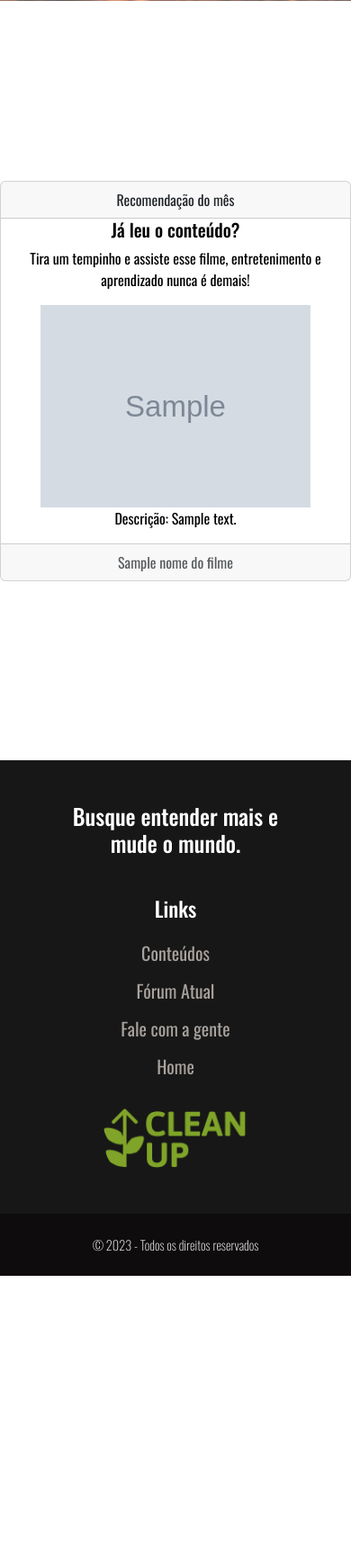
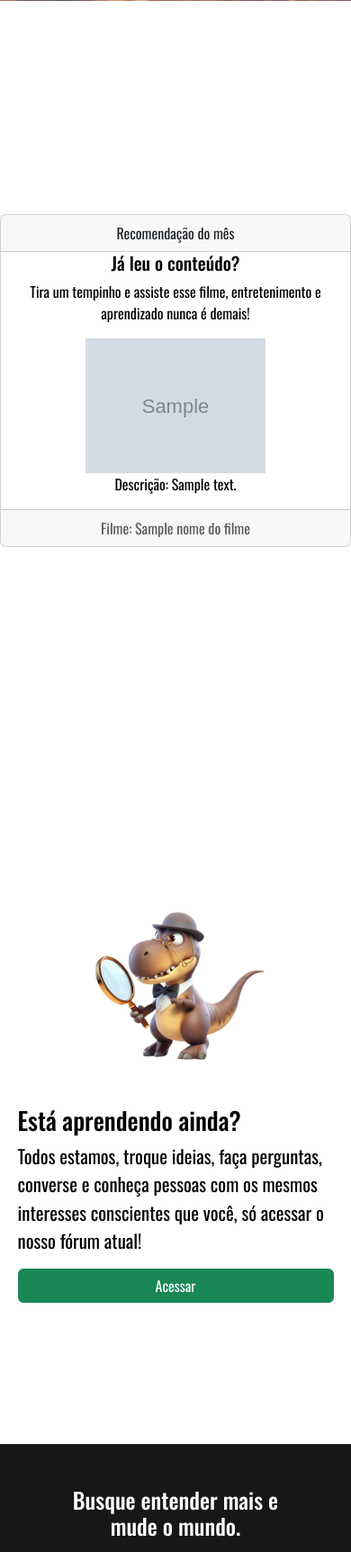
Before and after one commit to Anacssouza/cleanUp, a Django app: template cleanUpSite/templates/desmatamento.html in a window 390 px wide. Shown: the part 4219-5944 px from the top of the page at 90% size. Before the commit the page ends 5637 px from the top, so only its background shows below. Run offline with Django 3.2, Linux system fonts and the light colour scheme; the template is opened without the code that fills it: most values are stand-ins (such as "Sample title", 1, 10 or a date in 2020); grey boxes marked "Sample" are stand-in pictures; form fields are guessed from the names that the template uses.

Commit message:
Ajustes página desmatamento

```diff
--- a/cleanUpSite/static/css/style.css
+++ b/cleanUpSite/static/css/style.css
@@ -336,6 +336,39 @@ body {
     width: 50%;
 }
 
+.chamadaForum1 {
+    display: flex;
+    flex-direction: row;
+    align-items: center;
+    justify-content: center;
+    height: 100vh;
+    width: 100%;
+    color: black;
+}
+
+.chamadaForum1 .chamadaForumTexto h3{
+    word-wrap: break-word;
+    color: black;
+    font-size: 1.7rem;
+}
+
+.chamadaForum1 .chamadaForumTexto p{
+    word-wrap: break-word;
+    color: black;
+    width: 100%;
+    font-size: 1.3rem;
+}
+
+.chamadaForum1 .chamadaForumTexto {
+    display: flex;
+    flex-direction: column;
+    width: 30%;
+}
+
+.chamadaForum1 .chamadaForumImg {
+    margin-right: 2rem;
+}
+
 @media (max-width: 900px) {
     .blocoHero h1 {
         font-size: 3rem;
@@ -374,4 +407,33 @@ body {
     .conteudoDesmatamento2 svg {
         display: none;
     }
+
+    .filmeDesc {
+        width: 90%;
+     }
+
+     .caixaFilme img{
+        width: 200px;
+      }
+
+    .chamadaForum1 {
+        flex-direction: column;
+        height: 90vh;
+    }
+
+    .chamadaForum1 img {
+        width: 50%;
+        margin-bottom: 2rem;
+    }
+
+    .chamadaForum1 .chamadaForumImg {
+        display: flex;
+        flex-direction: column;
+        align-items: center;
+        margin-right: 0px;
+    }
+
+    .chamadaForum1 .chamadaForumTexto {
+        width: 90%;
+    }
 }
--- a/cleanUpSite/templates/desmatamento.html
+++ b/cleanUpSite/templates/desmatamento.html
@@ -85,6 +85,8 @@
             <p> A resposta é positiva. As florestas são ricas fontes de recursos, mas o respeito a elas é ainda mais valioso, tanto que a ODS (Objetivos de Desenvolvimento Sustentável) e o Acordo de Paris preveem metas na redução dos gases que intensificam o efeito estufa. Há, também, o Código Florestal que, entre os seus princípios, está a necessidade alarmante da análise do Cadastro Ambiental Rural para identificar as áreas de conservação e terras indígenas. </p>
         </div>
     </section>
+
+    <!-- conteúdo que vem da api do tmdb -->
     <section class="filme">
         <div class="card text-center">
           <div class="card-header">
@@ -97,9 +99,22 @@
                 <p class="filmeDesc"> Descrição: {{descricao}} </p>
           </div>
           <div class="card-footer text-body-secondary">
-              {{nomeDoFilme}}
+              Filme: {{nomeDoFilme}}
           </div>
         </div>
+    </section>
+    <section >
+        <div class="chamadaForum1">
+            <div class="chamadaForumImg">
+                <img src="{% static 'img/imgForumChamada.png'%}" alt="dinossauro com uma lupa">
+            </div>
+            <div class="chamadaForumTexto">
+                <h3> Está aprendendo ainda? </h3>
+                <p>  Todos estamos, troque ideias, faça perguntas, converse e conheça pessoas com os mesmos interesses conscientes que você, só acessar o nosso fórum atual! </p>
+                <a href="/forum/" class="btn btn-success"> Acessar </a>
+            </div>
+        </div>
+
     </section>
 
     {% include 'footer.html' %}
```
Also changed, not shown: cleanUpSite/views.py (+1 -12 lines), cleanUpSite/static/img/imgForumChamada.png (added).
